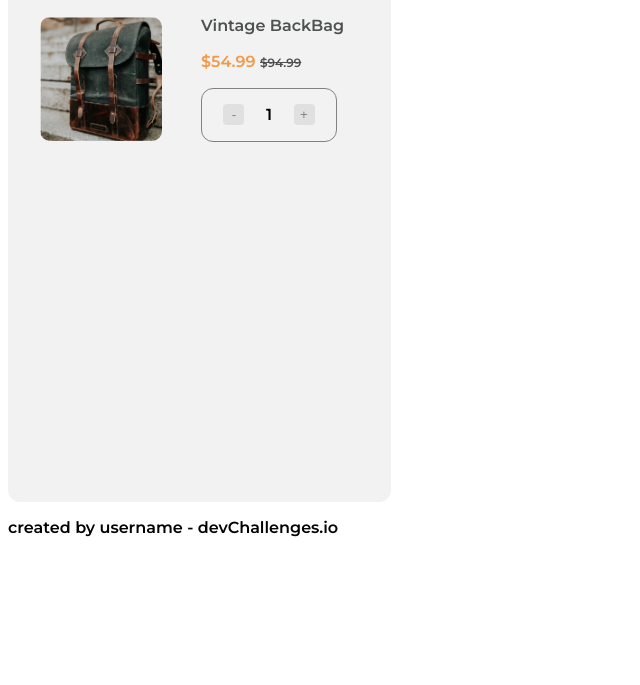
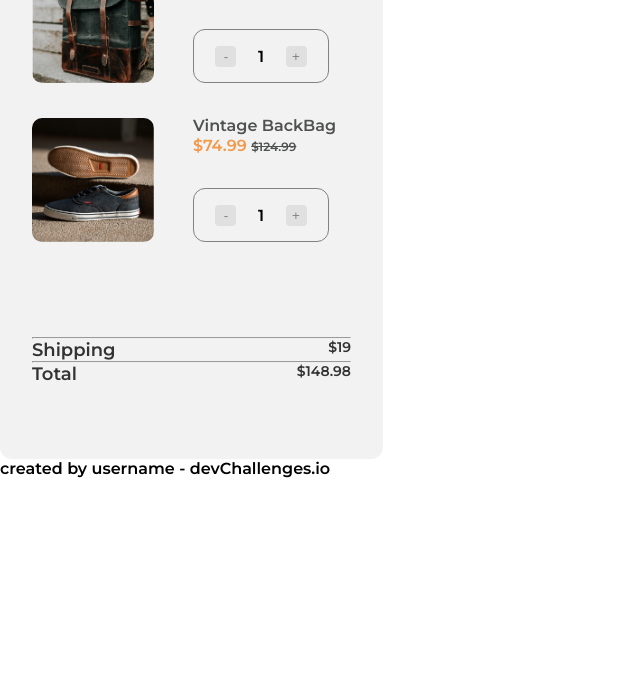
Before and after one commit to drbv27/Challenge2MJ, a plain HTML site: page index.html in a window 1280 px wide. Shown: the part 115-800 px from the top of the page, without its empty margins (0-640 px from the left). Drawn offline with Linux system fonts and the light colour scheme.

Commit message:
Some styles

```diff
--- a/index.html
+++ b/index.html
@@ -30,6 +30,30 @@
                     </div>
                 </div>
             </div>
+            <div id="tenis">
+                <div class="imagen">
+                    <img src="./src/img/photo2.png" alt="tenis">
+                </div>
+                <div class="preciosCantidad">
+                    <h3>Vintage BackBag</h3>
+                    <h3>$74.99 <span>$124.99</span></h3>
+                    <div class="botonNumero">
+                        <button>-</button>
+                        <p>1</p>
+                        <button>+</button>
+                    </div>
+                </div>
+            </div>
+            <hr>
+            <div class="total">
+                <p>Shipping</p>
+                <p>$19</p>
+            </div>
+            <hr>
+            <div class="total">
+                <p>Total</p>
+                <p>$148.98</p>
+            </div>
         </section>
         <section id="formulario"></section>
     </main>
--- a/src/styles/styles.css
+++ b/src/styles/styles.css
@@ -1,3 +1,10 @@
+*,
+*::after,
+*::before{
+    padding: 0;
+    margin: 0;
+}
+
 body{
     font-family: 'Montserrat';
 }
@@ -10,7 +17,7 @@ body{
 .imagen{
     width: 161px;
     height: 124px;
-    padding-top: 1.1rem;
+    padding-top: 0.1rem;
 }
 
 .imagen img{
@@ -19,15 +26,20 @@ body{
     border-radius: 10px;
 }
 
-#maletin{
+#maletin,#tenis{
     display: flex;
     margin-left: 2rem;
     padding-top: 33px;
+}
+
+#tenis{
+    margin-bottom: 95px;
 }
 .botonNumero{
     display: flex;
     width:134px;
     height: 52px;
+    margin-top: 2rem;
     border:solid 1px #828282;
     border-radius: 12px;
     justify-content: space-evenly;
@@ -63,3 +75,26 @@ body{
     color:#4e5150;
     text-decoration: line-through;
 }
+
+.total{
+    display: flex;
+    justify-content: space-between;
+    margin-left: 2rem;
+    margin-right: 2rem;
+    font-weight: 600;
+    font-size: 18px;
+    line-height: 22px;
+    color: #333;
+    margin-top: 0;
+    margin-bottom: 0;
+}
+
+.total p:nth-child(2){
+    font-size: 14px;
+    line-height: 17px;
+}
+
+hr{
+    margin-left: 2rem;
+    margin-right: 2rem;
+}
```
